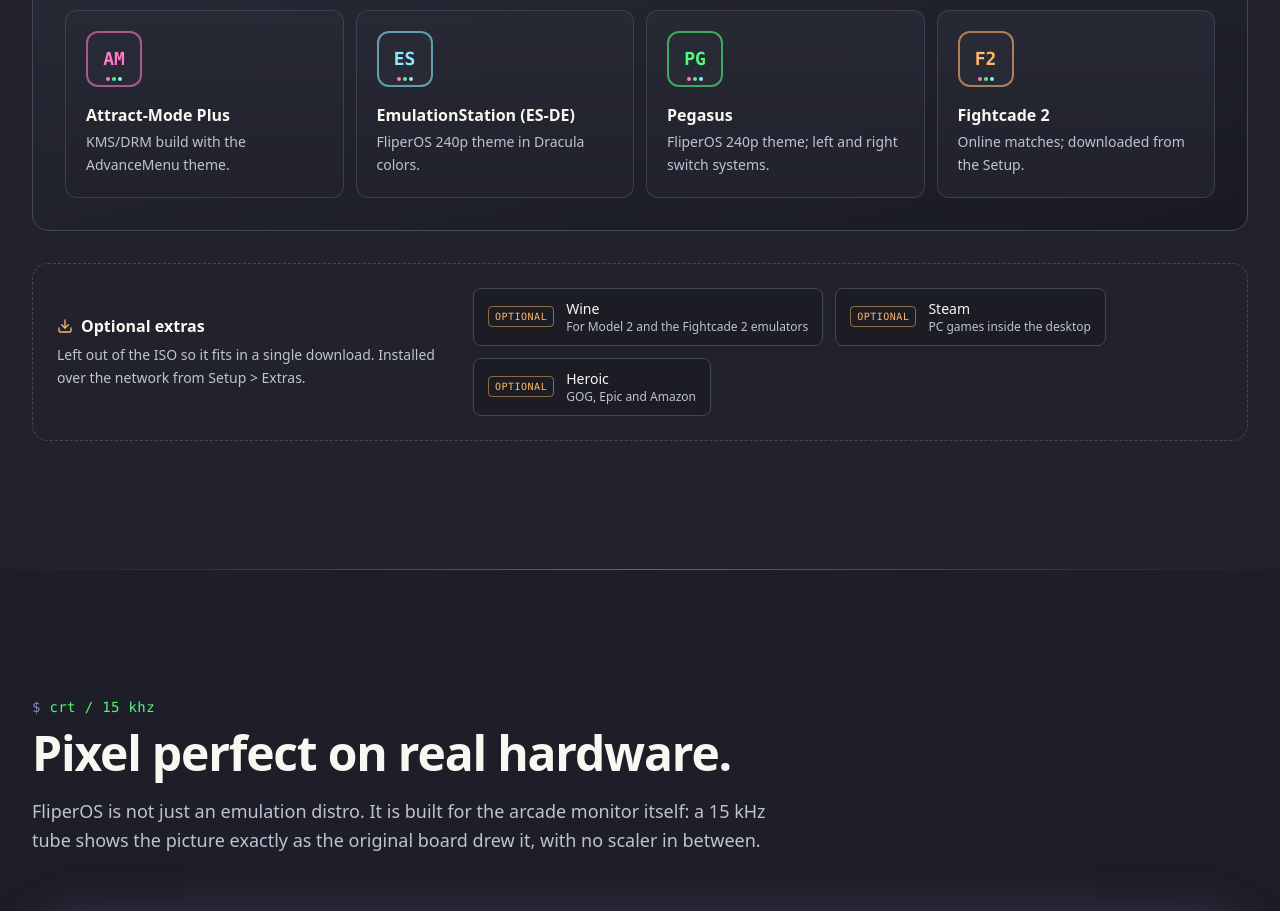
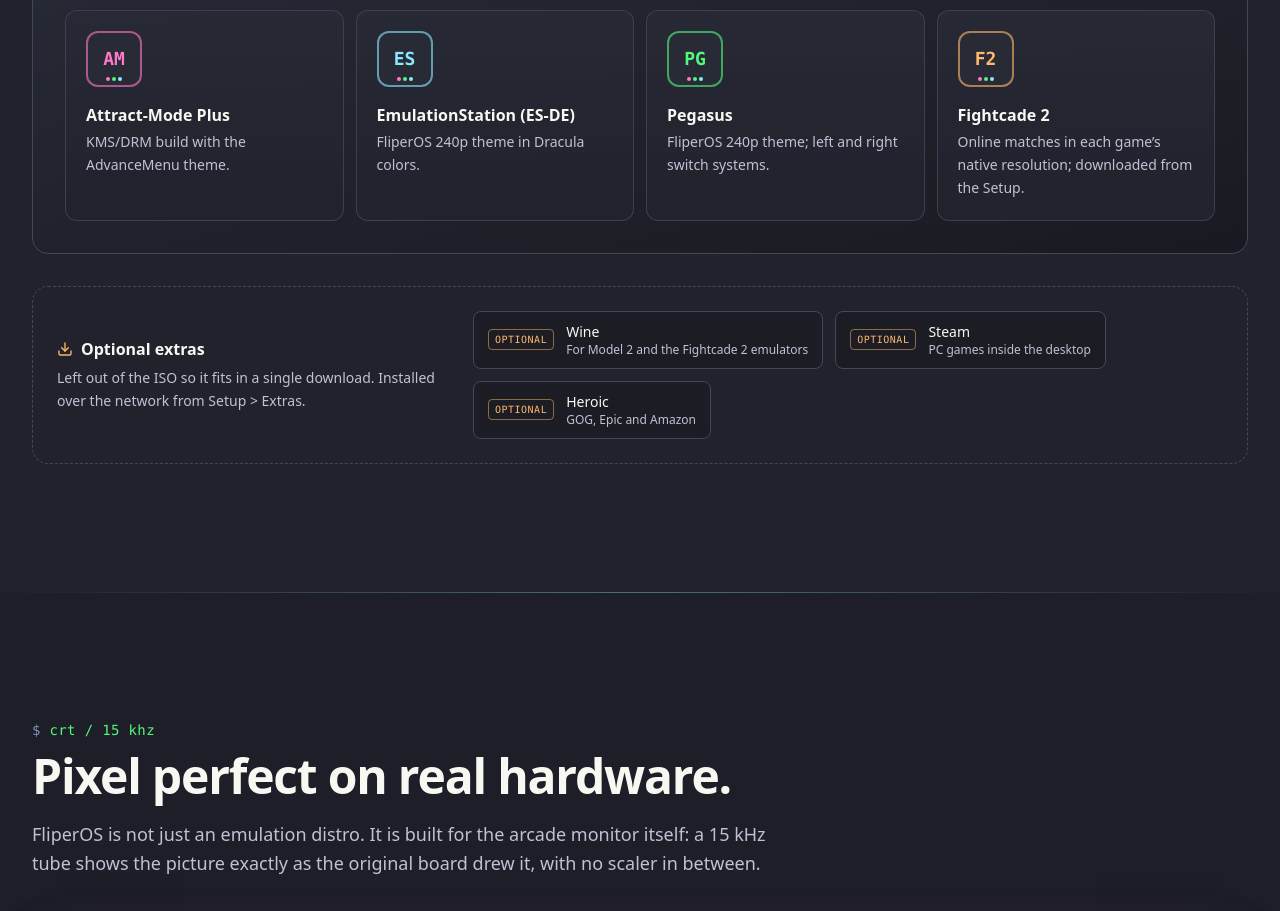
Before and after one commit to juniorterin/fliperOS, a Next.js app in the folder website/: page /en in a window 1280 px wide. Shown: the part 5080-5991 px from the top of the page. Built offline with nearby package versions, Linux system fonts and the light colour scheme; no server answers.

Commit message:
site: Fightcade com partidas na resoluç?o nativa de cada jogo

```diff
--- a/website/src/i18n/en-US.ts
+++ b/website/src/i18n/en-US.ts
@@ -154,7 +154,7 @@
       { id: 'attract-mode', name: 'Attract-Mode Plus', text: 'KMS/DRM build with the AdvanceMenu theme.' },
       { id: 'es-de', name: 'EmulationStation (ES-DE)', text: 'FliperOS 240p theme in Dracula colors.' },
       { id: 'pegasus', name: 'Pegasus', text: 'FliperOS 240p theme; left and right switch systems.' },
-      { id: 'fightcade', name: 'Fightcade 2', text: 'Online matches; downloaded from the Setup.' },
+      { id: 'fightcade', name: 'Fightcade 2', text: 'Online matches in each game’s native resolution; downloaded from the Setup.' },
     ],
     extrasTitle: 'Optional extras',
     extrasText:
--- a/website/src/i18n/pt-BR.ts
+++ b/website/src/i18n/pt-BR.ts
@@ -158,7 +158,7 @@
       { id: 'attract-mode', name: 'Attract-Mode Plus', text: 'Build KMS/DRM com o tema AdvanceMenu.' },
       { id: 'es-de', name: 'EmulationStation (ES-DE)', text: 'Tema FliperOS 240p nas cores Dracula.' },
       { id: 'pegasus', name: 'Pegasus', text: 'Tema FliperOS 240p; esquerda e direita trocam de sistema.' },
-      { id: 'fightcade', name: 'Fightcade 2', text: 'Partidas online; baixado pelo Setup.' },
+      { id: 'fightcade', name: 'Fightcade 2', text: 'Partidas online na resolução nativa de cada jogo; baixado pelo Setup.' },
     ],
     extrasTitle: 'Extras opcionais',
     extrasText:
```
